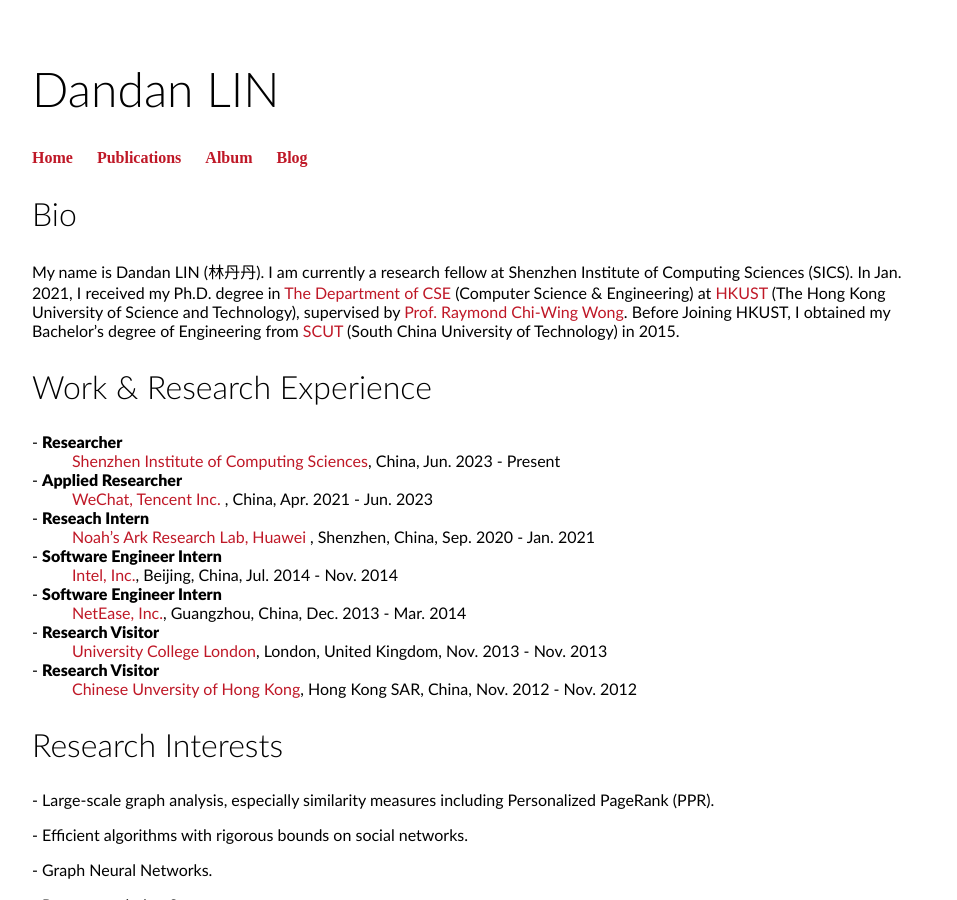
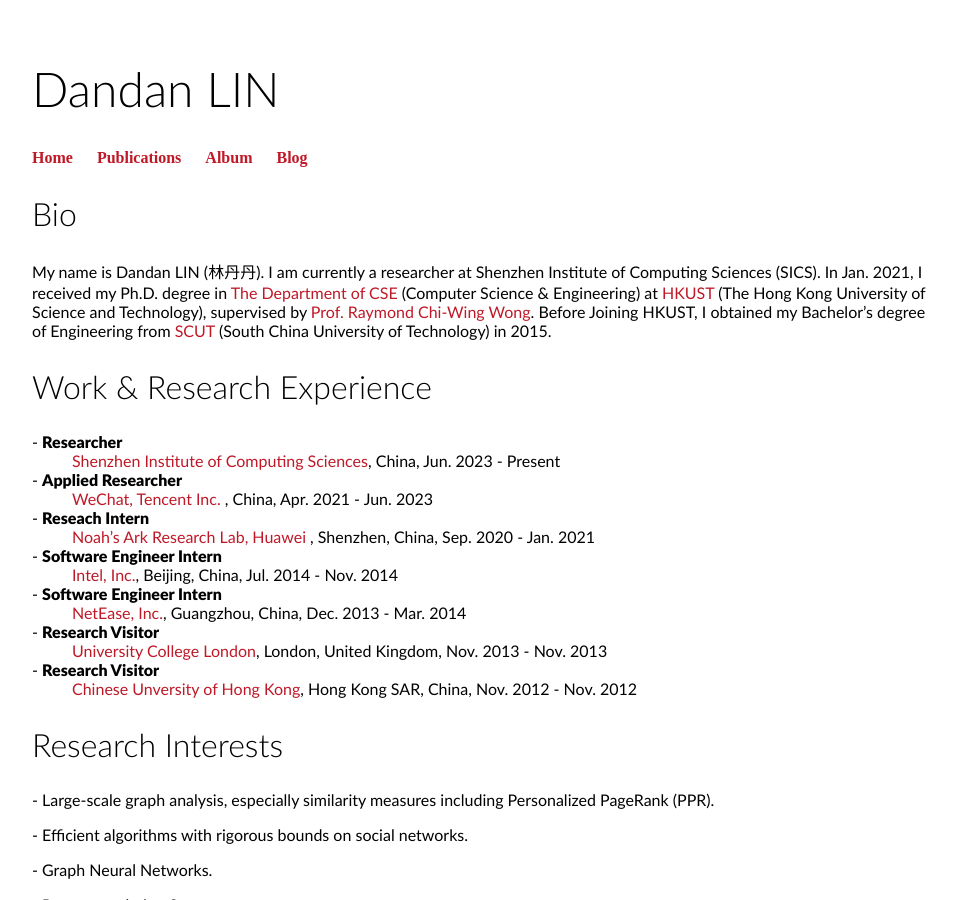
Before and after one commit to 2danlin/2danlin.github.io, a Jekyll site: the page built from index.html, in a window 1280 px wide and 900 px high. Shown: the whole window, without its empty margins (160-1117 px from the left). Built offline with Jekyll 4.4.1, drawn with Linux system fonts in a browser that asks for light colours.

Commit message:
Update index.html

```diff
--- a/index.html
+++ b/index.html
@@ -5,7 +5,7 @@ title: Dandan's Homepage
 <div class="blurb">
 	<h2>Bio</h2>
 	<div>My name is Dandan LIN (林丹丹).
-		I am currently a research fellow at Shenzhen Institute of Computing Sciences (SICS). In Jan. 2021, I received my Ph.D. degree
+		I am currently a researcher at Shenzhen Institute of Computing Sciences (SICS). In Jan. 2021, I received my Ph.D. degree
 		in <a href="https://www.cse.ust.hk/">The Department of CSE</a> (Computer Science & Engineering) at
 		<a href="https://www.ust.hk/">HKUST</a> (The Hong Kong University of Science and Technology),
 		supervised by <a href="https://home.cse.ust.hk/~raywong/">Prof. Raymond Chi-Wing Wong</a>.
```
